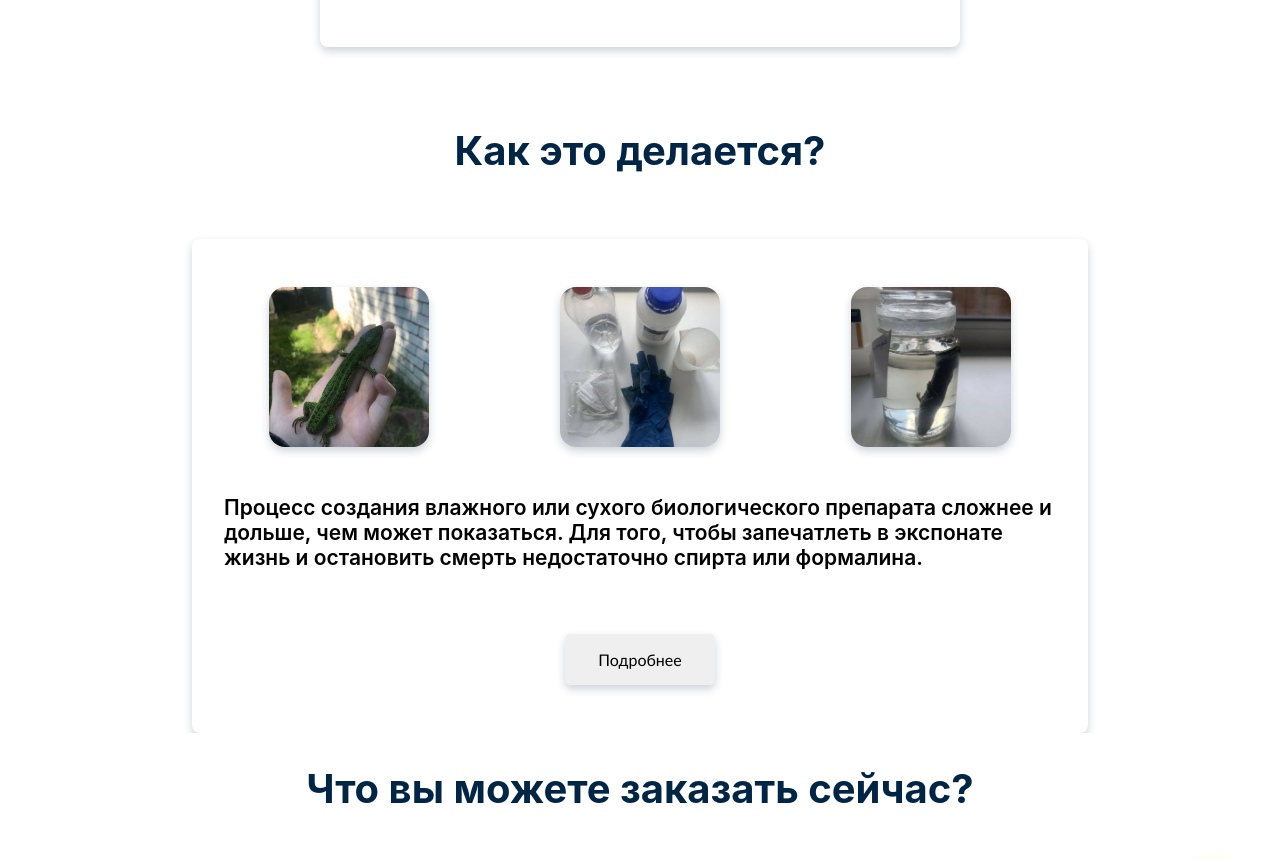
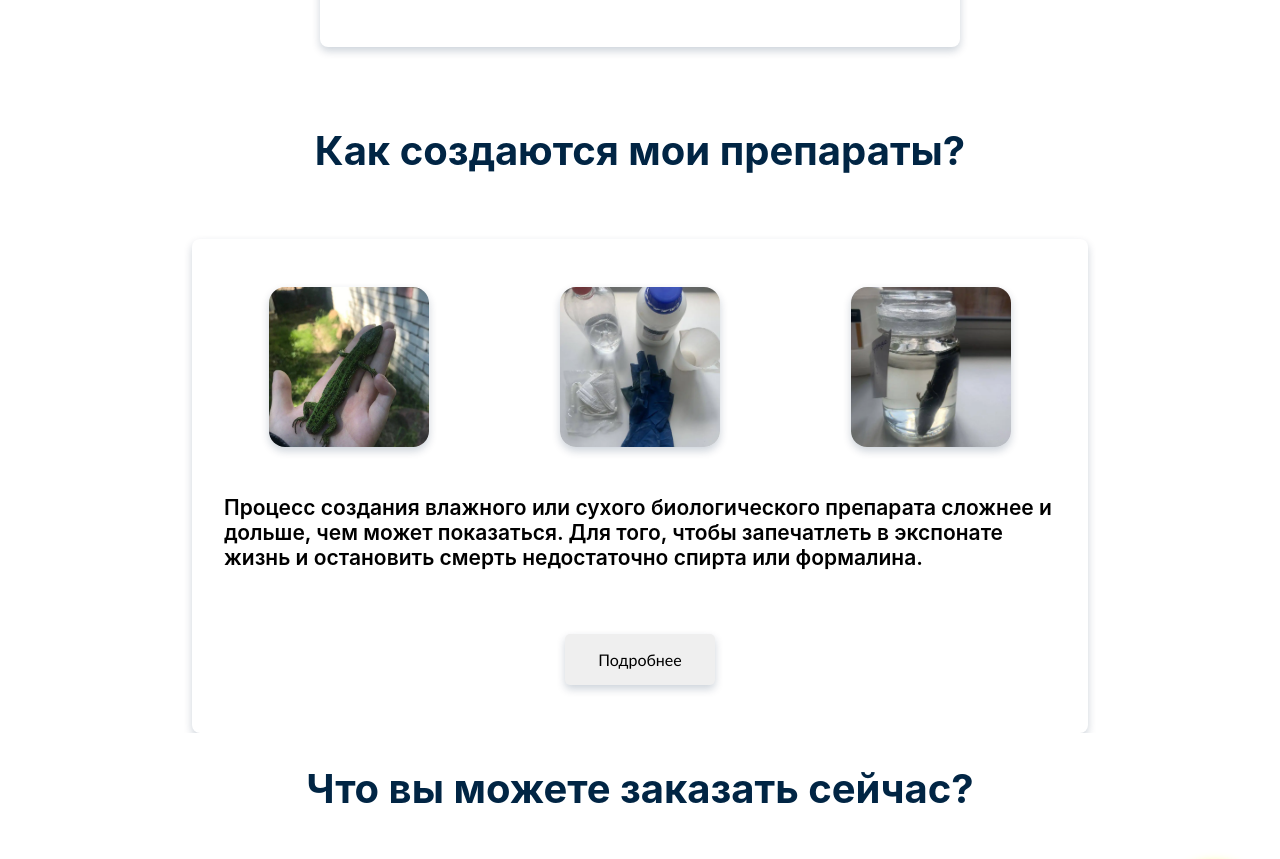
Before and after one commit to Icandal/Landing, a React (Create React App) app: page / in a window 1280 px wide. Shown: the part 1420-2279 px from the top of the page. Built offline with nearby package versions, Linux system fonts and the light colour scheme.

Commit message:
Text upd

```diff
--- a/src/components/Card_big.jsx
+++ b/src/components/Card_big.jsx
@@ -207,7 +207,7 @@ export const Card_big = () => {
 
   return (
     <>
-      <PageTitle>Как это делается?</PageTitle>
+      <PageTitle>Как создаются мои препараты?</PageTitle>
       <Wrapper $isOpen={isOpen}>
         <ImageWrapper>
           <ImageContainer>
```
